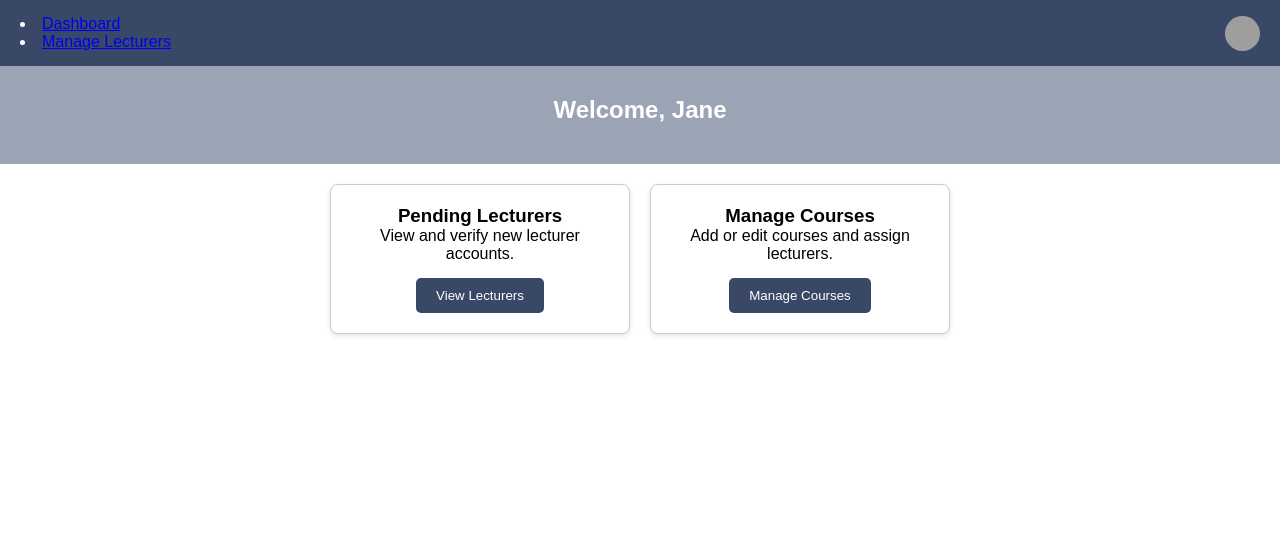
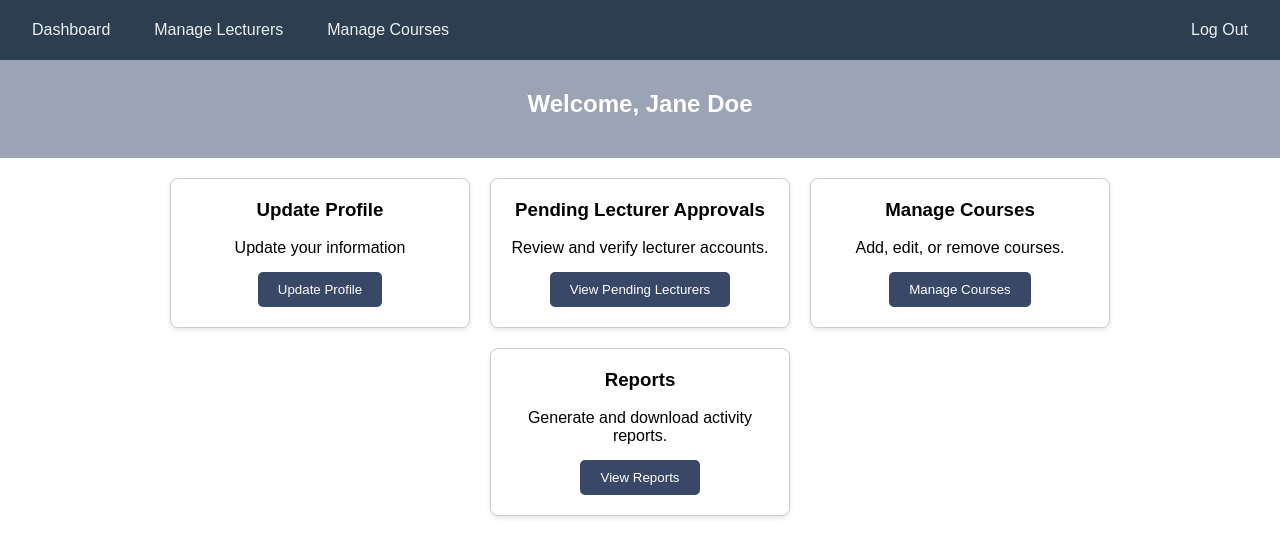
Before and after one commit to samiya15/Reflecto, a PHP site: page /courseadmin.php in a window 1280 px wide. Shown: the top 557 px of the page. Run offline with PHP 8.4, Linux system fonts and the light colour scheme; a user stored in the database is signed in; data comes from the database, SQL or seed files in the repository; data that the repository does not hold is empty; grey boxes are pictures that could not be loaded.

Commit message:
working course admin profile

```diff
--- a/courseadmin.css
+++ b/courseadmin.css
@@ -7,23 +7,53 @@
 }
 
 /* Navbar */
-.navbar{
+
+.navbar {
   display: flex;
   justify-content: space-between;
   align-items: center;
-  background-color: #394867;
-  color: white;
-  padding: 15px 20px;
+  background-color: #2c3e50;
+  padding: 0 20px;
+  height: 60px;
 }
 
-.nav-left h1 {
-  font-size: 1.4rem;
+.nav-left ul {
+  display: flex;
+  list-style: none;
+  margin: 0;
+  padding: 0;
 }
 
-.nav-right {
-  position: relative;
+.nav-left ul li {
+  margin-right: 20px;
 }
 
+.nav-left ul li a {
+  color: #ecf0f1;
+  text-decoration: none;
+  font-weight: 500;
+  padding: 8px 12px;
+  border-radius: 4px;
+  transition: background 0.3s;
+}
+
+.nav-left ul li a:hover {
+  background-color: #34495e;
+}
+
+.nav-right .logout-btn {
+  color: #ecf0f1;
+  text-decoration: none;
+  font-weight: 500;
+  padding: 8px 12px;
+  border-radius: 4px;
+  background-color: #2c3e50;
+  transition: background 0.3s;
+}
+
+.nav-right .logout-btn:hover {
+  background-color: #c0392b;
+}
 .profile-icon {
   width: 35px;
   height: 35px;
--- a/courseadmin.php
+++ b/courseadmin.php
@@ -2,21 +2,21 @@
 session_start();
 include("include/dbconnect.php");
 
-// Make sure the course admin is logged in
+// Ensure only course admins can access
 if (!isset($_SESSION['user_id']) || $_SESSION['role'] != 3) {
     header("Location: signin.php");
     exit;
 }
 $user_id = $_SESSION['user_id'];
 
-// Fetch user basic info
+// Get user data
 $user_stmt = $conn->prepare("SELECT firstName, lastName, email FROM users WHERE user_id = ?");
 $user_stmt->bind_param("i", $user_id);
 $user_stmt->execute();
 $user_result = $user_stmt->get_result();
 $user_data = $user_result->fetch_assoc();
 
-// Fetch course admin info
+// Get courseadmin data
 $admin_stmt = $conn->prepare("SELECT * FROM courseadmin WHERE email = ?");
 $admin_stmt->bind_param("s", $user_data['email']);
 $admin_stmt->execute();
@@ -30,128 +30,86 @@ $admin_data = $admin_result->fetch_assoc();
   <meta name="viewport" content="width=device-width, initial-scale=1.0">
   <title>Course Admin Dashboard</title>
   <link rel="stylesheet" href="courseadmin.css" />
-  <style>
-    /* You can move this to your CSS file */
-    .profile-form-container {
-      display: none;
-      position: absolute;
-      right: 10px;
-      top: 60px;
-      background: #fff;
-      padding: 15px;
-      border: 1px solid #ccc;
-      box-shadow: 0 0 5px rgba(0,0,0,0.2);
-      z-index: 100;
-    }
-    .profile-form-container form div {
-      margin-bottom: 10px;
-    }
-    .dropdown {
-      display: none;
-      position: absolute;
-      background: #fff;
-      border: 1px solid #ccc;
-      right: 10px;
-      top: 40px;
-      box-shadow: 0 0 5px rgba(0,0,0,0.2);
-      z-index: 99;
-    }
-    .dropdown a {
-      display: block;
-      padding: 8px 12px;
-      text-decoration: none;
-      color: #333;
-    }
-    .dropdown a:hover {
-      background: #f0f0f0;
-    }
-  </style>
 </head>
 <body>
 
   <!-- Navigation Bar -->
   <nav class="navbar">
     <div class="nav-left">
-      <li><a href="courseadmindash.php">Dashboard</a></li>
-      <li><a href="manage_lecturers.php">Manage Lecturers</a></li>
+      <ul>
+        <li><a href="courseadmindash.php">Dashboard</a></li>
+        <li><a href="manage_lecturers.php">Manage Lecturers</a></li>
+        <li><a href="manage_courses.php">Manage Courses</a></li>
+      </ul>
     </div>
     <div class="nav-right">
-      <div class="profile" id="profileArea">
-        <div class="profile-icon" id="profileIcon"></div>
-        <div class="dropdown" id="dropdownMenu">
-          <a href="#" id="viewProfileLink">View Profile</a>
-          <a href="signin.php">Log Out</a>
-        </div>
-      </div>
+      <a href="signin.php" class="logout-btn">Log Out</a>
     </div>
   </nav>
 
   <!-- Banner -->
   <div class="banner">
-    <h2>Welcome, <?= htmlspecialchars($user_data['firstName']) ?></h2>
-  </div>
-
-  <!-- Profile View/Edit Form -->
-  <div class="profile-form-container" id="profileFormContainer">
-    <form method="post" action="update_courseadmin_profile.php">
-      <input type="hidden" name="email" value="<?= htmlspecialchars($user_data['email']) ?>">
-      <div>
-        <label>Name:</label>
-        <input type="text" name="name" value="<?= htmlspecialchars($admin_data['course_admin_name'] ?: ($user_data['firstName'].' '.$user_data['lastName'])) ?>" required>
-      </div>
-      <div>
-        <label>Email:</label>
-        <input type="email" value="<?= htmlspecialchars($user_data['email']) ?>" disabled>
-      </div>
-      <div>
-        <label>Faculty:</label>
-        <input type="text" name="faculty_name" value="<?= htmlspecialchars($admin_data['faculty_name'] ?? '') ?>">
-      </div>
-      <button type="submit">Update Profile</button>
-    </form>
+    <h2>Welcome, <?= htmlspecialchars($user_data['firstName']) ?> <?= htmlspecialchars($user_data['lastName']) ?></h2>
   </div>
 
   <!-- Dashboard Content -->
   <div class="dashboard-content">
     <div class="card">
-      <h3>Pending Lecturers</h3>
-      <p>View and verify new lecturer accounts.</p>
-      <button onclick="window.location.href='manage_lecturers.php'">View Lecturers</button>
+      <h3>Update Profile</h3><br>
+      <p>Update your information</p>
+      <button id="updateProfileBtn">Update Profile</button>
     </div>
     <div class="card">
-      <h3>Manage Courses</h3>
-      <p>Add or edit courses and assign lecturers.</p>
+      <h3>Pending Lecturer Approvals</h3><br>
+      <p>Review and verify lecturer accounts.</p>
+      <button>View Pending Lecturers</button>
+    </div>
+    <div class="card">
+      <h3>Manage Courses</h3><br>
+      <p>Add, edit, or remove courses.</p>
       <button>Manage Courses</button>
+    </div>
+    <div class="card">
+      <h3>Reports</h3><br>
+      <p>Generate and download activity reports.</p>
+      <button>View Reports</button>
     </div>
   </div>
 
-  <!-- JavaScript for Dropdown and Profile Panel -->
+  <!-- Modal Overlay -->
+  <div id="profileModal" class="modal">
+    <div class="modal-content">
+      <h3>Update Your Profile</h3><br>
+      <form method="post" action="update_cadmin_profile.php">
+        <div class="input-group">
+          <label>Name</label>
+          <input type="text" name="name" value="<?= htmlspecialchars($admin_data['course_admin_name'] ?: ($user_data['firstName'] . ' ' . $user_data['lastName'])) ?>" required>
+        </div>
+        <div class="input-group">
+          <label>Email</label>
+          <input type="email" name="email" value="<?= htmlspecialchars($user_data['email']) ?>" readonly>
+        </div>
+        <div class="input-group">
+          <label>Faculty</label>
+          <input type="text" name="faculty_name" value="<?= htmlspecialchars($admin_data['faculty_name'] ?? '') ?>">
+        </div><br>
+        <button type="submit" class="submit-btn">Save Changes</button>
+      </form>
+    </div>
+  </div>
+
+  <!-- JavaScript for modal -->
   <script>
-    const profileIcon = document.getElementById("profileIcon");
-    const dropdownMenu = document.getElementById("dropdownMenu");
-    const profileArea = document.getElementById("profileArea");
-    const viewProfileLink = document.getElementById("viewProfileLink");
-    const profileFormContainer = document.getElementById("profileFormContainer");
+    const updateProfileBtn = document.getElementById("updateProfileBtn");
+    const profileModal = document.getElementById("profileModal");
 
-    // Toggle dropdown menu
-    profileIcon.addEventListener("click", (e) => {
-      e.stopPropagation();
-      dropdownMenu.style.display = dropdownMenu.style.display === "block" ? "none" : "block";
-      profileFormContainer.style.display = "none";
+    updateProfileBtn.addEventListener("click", () => {
+      profileModal.style.display = "flex";
     });
 
-    // Show profile form
-    viewProfileLink.addEventListener("click", (e) => {
-      e.preventDefault();
-      dropdownMenu.style.display = "none";
-      profileFormContainer.style.display = profileFormContainer.style.display === "block" ? "none" : "block";
-    });
-
-    // Close both when clicking outside
-    document.addEventListener("click", function(event) {
-      if (!profileArea.contains(event.target)) {
-        dropdownMenu.style.display = "none";
-        profileFormContainer.style.display = "none";
+    profileModal.addEventListener("click", (e) => {
+      if (e.target === profileModal) {
+        profileModal.style.display = "none";
       }
     });
   </script>
```
Also changed, not shown: other parts of courseadmin.css (+99 -0 lines), get_admin_profile.php (deleted, +0 -33 lines), modal.css (added, +61 -0 lines), update_admin_profile.php (deleted, +0 -23 lines), update_cadmin_profile.php (added, +46 -0 lines).
